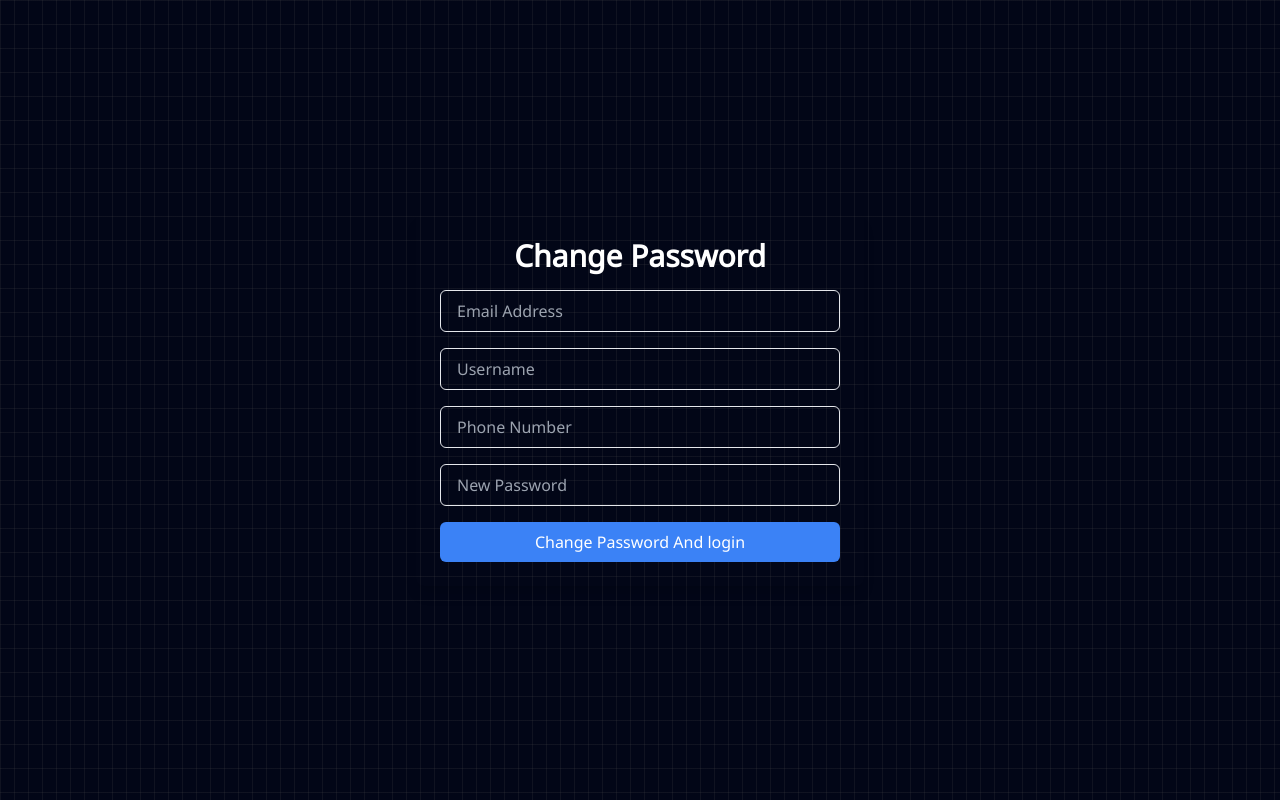
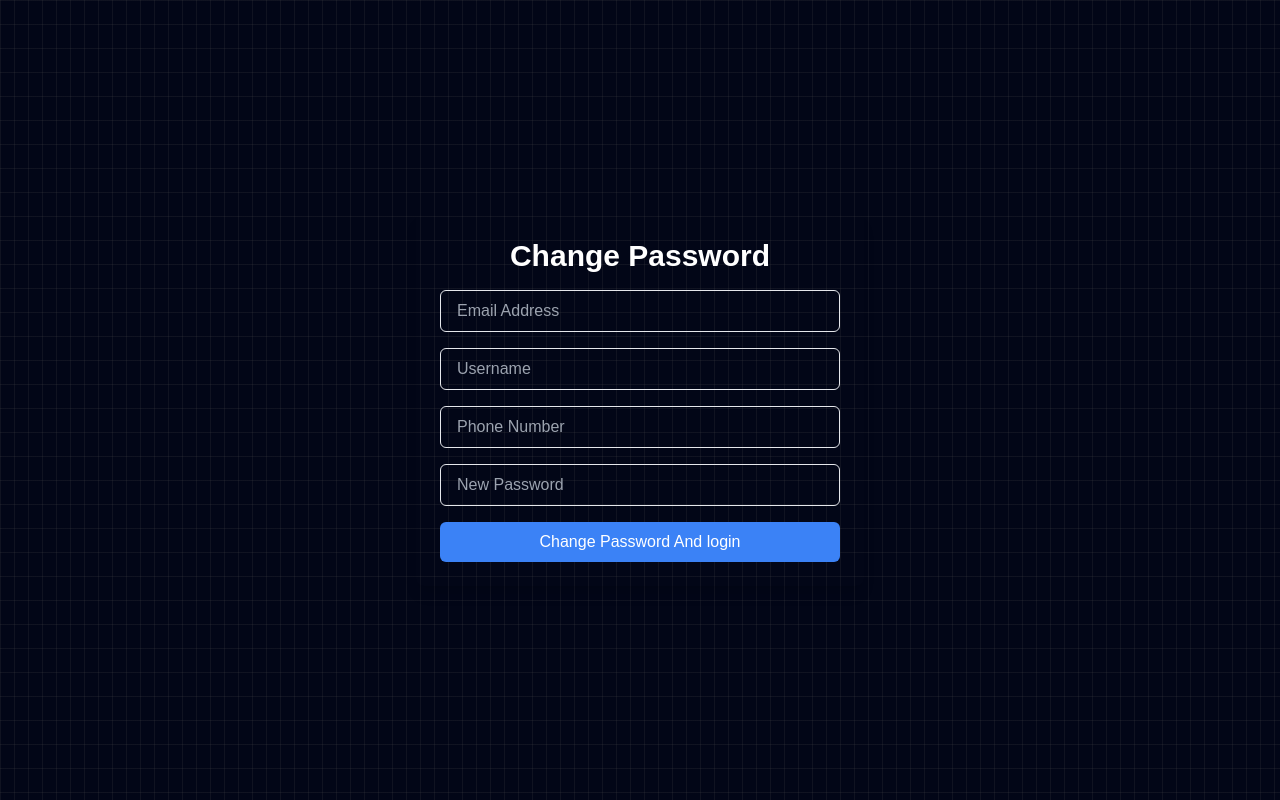
Before and after one commit to Mahesh2-3/ResumeCraft, a Next.js app: page /ChangePassword in a window 1280 px wide. Built offline with nearby package versions, Linux system fonts and the light colour scheme.

Commit message:
fonts Changed

```diff
--- a/app/globals.css
+++ b/app/globals.css
@@ -4,7 +4,7 @@
 
 
 /* Hide scrollbar but keep scrolling */
-@font-face {
+/* @font-face {
   font-family: 'SystemFont';
   src:  local(system-ui);
   font-weight: normal;
@@ -12,7 +12,7 @@
 }
 *{
   font-family: 'SystemFont';
-}
+} */
   body {
     overflow-y: scroll; /* Enables vertical scrolling */
   }
--- a/app/layout.js
+++ b/app/layout.js
@@ -32,9 +32,9 @@ export default function RootLayout({ children }) {
       <link rel="icon" type="image/jpeg" href="/resumecraft.jpg" />
 
           <body
-            className={`${robotoSerif.variable}  antialiased text-white`}
+            className={`${robotoSerif.variable} font-[Arial]  antialiased text-white`}
           >
-            <div className="fixed left-0 top-0 -z-10 h-full w-full"><div className="relative h-full w-full bg-slate-950"><div className="absolute bottom-0 left-0 right-0 top-0 bg-[linear-gradient(to_right,#4f4f4f2e_1px,transparent_1px),linear-gradient(to_bottom,#4f4f4f2e_1px,transparent_1px)] bg-[size:14px_24px]"></div></div></div>
+            <div className=" fixed left-0 top-0 -z-10 h-full w-full"><div className="relative h-full w-full bg-slate-950"><div className="absolute bottom-0 left-0 right-0 top-0 bg-[linear-gradient(to_right,#4f4f4f2e_1px,transparent_1px),linear-gradient(to_bottom,#4f4f4f2e_1px,transparent_1px)] bg-[size:14px_24px]"></div></div></div>
 
             {children}
           </body>
```
